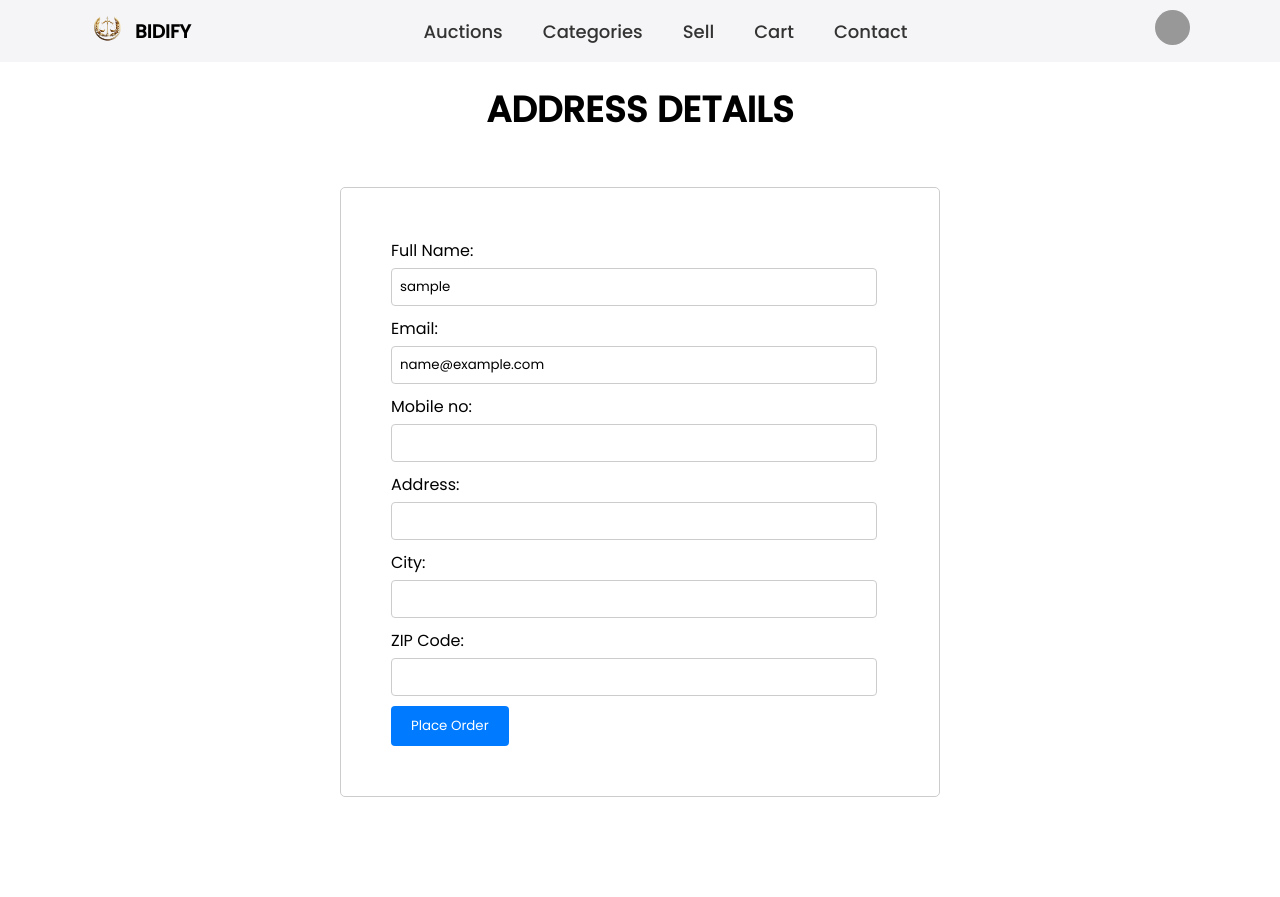
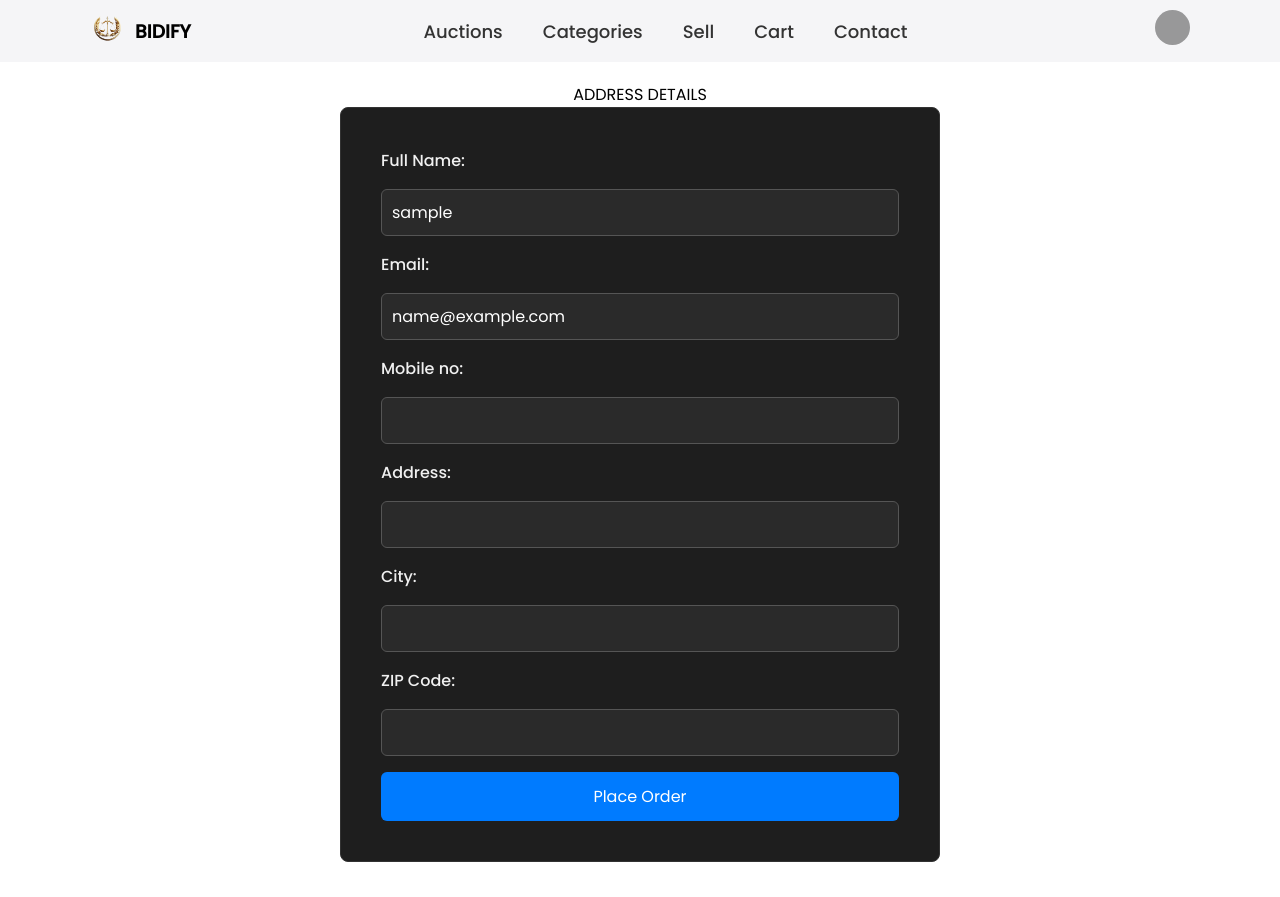
Before and after one commit to kirpal2004/BIDIFY, a PHP site: page /PROJECT/checkout.php in a window 1280 px wide. After the commit the page ends 862 px from the top, so only its background shows below. Run offline with PHP 8.4, Linux system fonts and the light colour scheme; the visitor is signed in with stand-in values (Sample User, id 1); data that the repository does not hold is empty; some libraries are stand-ins or nearby versions; grey boxes are pictures that could not be loaded.

Commit message:
Enhance checkout form UI

```diff
--- a/CSS/checkout.css
+++ b/CSS/checkout.css
@@ -1,65 +1,74 @@
-/* Form container */
-.whole>form {
-    width: 600px;
-    margin: auto;
-    margin-top: 50px;
-    margin-bottom: 100px;
-    padding: 50px;
-    border: 1px solid #ccc;
-    border-radius: 5px;
-  }
+/* Page Wrapper */
 
-  /* Form labels */
-  .whole>form label {
-    display: block;
-    margin-bottom: 5px;
-  }
-
-  /* Form inputs */
-  .whole>form input[type='text'],
-  .whole>form input[type='email'] {
-    width: calc(100% - 12px);
-    padding: 8px;
-    margin-bottom: 10px;
-    border: 1px solid #ccc;
-    border-radius: 4px;
-  }
-
-  /* Submit button */
-  .whole>form button {
-    background-color: #007bff;
-    color: #fff;
-    padding: 10px 20px;
-    border: none;
-    border-radius: 4px;
-    cursor: pointer;
-    transition: background-color 0.3s ease;
-  }
-
-  .whole>form button:hover {
-    background-color: #0056b3;
-  }
-
-  .whole{
+.whole {
     display: flex;
     flex-direction: column;
     align-items: center;
-    /* justify-content: space-around; */
-    /* margin-top: 100px; */
+    padding: 20px;
+}
 
-  }
 
-  .col{
-    margin: auto;
-    margin-top: -20px;
+/* Form Container */
+
+#paymentForm {
+    width: 100%;
+    max-width: 600px;
+    background-color: #1e1e1e;
+    padding: 40px;
+    border: 1px solid #333;
+    border-radius: 8px;
+    box-shadow: 0 8px 20px rgba(255, 255, 255, 0.05);
     display: flex;
     flex-direction: column;
-    justify-content: center;
-    max-width: 340px;
-  }
+    gap: 16px;
+}
 
-  .add1{
-    margin-top: 20px;
-    font-size: 36px;
-    font-weight: bold;
-  }
+
+/* Labels */
+
+#paymentForm label {
+    color: #f0f0f0;
+    font-size: 16px;
+    font-weight: 500;
+}
+
+
+/* Inputs */
+
+#paymentForm input[type='text'] {
+    width: 100%;
+    padding: 10px;
+    border: 1px solid #555;
+    border-radius: 6px;
+    background-color: #2a2a2a;
+    color: #fff;
+    font-size: 16px;
+}
+
+
+/* Input Focus */
+
+#paymentForm input:focus {
+    border-color: #007bff;
+    outline: none;
+    box-shadow: 0 0 6px rgba(0, 123, 255, 0.5);
+}
+
+
+/* Submit Button */
+
+#paymentForm .buynow {
+    background-color: #007bff;
+    color: #fff;
+    padding: 12px;
+    border: none;
+    border-radius: 6px;
+    font-size: 16px;
+    cursor: pointer;
+    transition: background-color 0.3s ease, transform 0.2s ease;
+}
+
+#paymentForm .buynow:hover {
+    background-color: #0056b3;
+    transform: translateY(-2px);
+}
```
